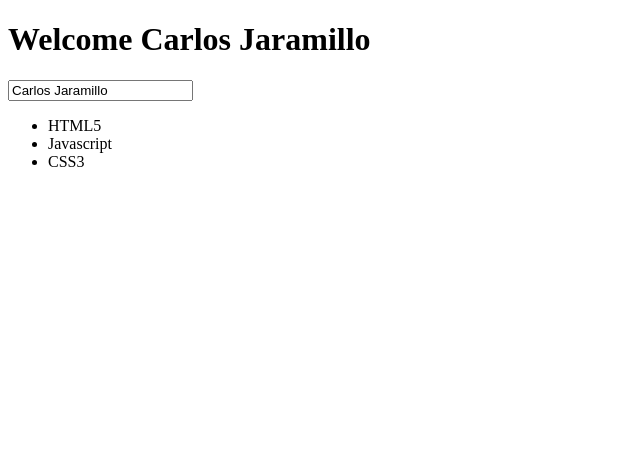
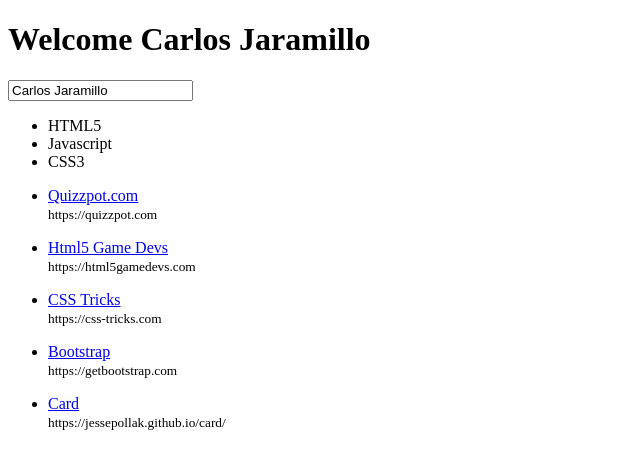
Before and after one commit to cejaramillof/Bookmarks, a plain HTML site: page index.html in a window 1280 px wide. Shown: the whole page, without its empty margins (0-640 px from the left). Drawn offline with nearby package versions, Linux system fonts and the light colour scheme.

Commit message:
ng-repeat

```diff
--- a/index.html
+++ b/index.html
@@ -12,6 +12,14 @@
           {{category}}
         </li>
       </ul>
+      <ul>
+        <li ng-repeat="bookmark in bookmarks">
+          <p>
+            <a href="{{bookmark.url}}">{{bookmark.name}}</a><br />
+            <small>{{bookmark.url}}</small>
+          </p>
+        </li>
+      </ul>
     </div>
   </body>
   <script type="text/javascript" src="//ajax.googleapis.com/ajax/libs/angularjs/1.6.1/angular.min.js"></script>
--- a/js/app.js
+++ b/js/app.js
@@ -7,5 +7,12 @@
     .controller('MainController', function($scope){
         $scope.name = 'Carlos Jaramillo';
         $scope.categories = ['HTML5', 'Javascript', 'CSS3'];
+        $scope.bookmarks = [
+          {id:1, name:'Quizzpot.com', url:'https://quizzpot.com', category: 'JavaScript'},
+          {id:2, name:'Html5 Game Devs', url:'https://html5gamedevs.com', category: 'Games'},
+          {id:3, name:'CSS Tricks', url:'https://css-tricks.com', category: 'CSS'},
+          {id:4, name:'Bootstrap', url:'https://getbootstrap.com', category: 'CSS'},
+          {id:5, name:'Card', url:'https://jessepollak.github.io/card/', category: 'JavaScript'}
+        ]
     });
 })();
```
